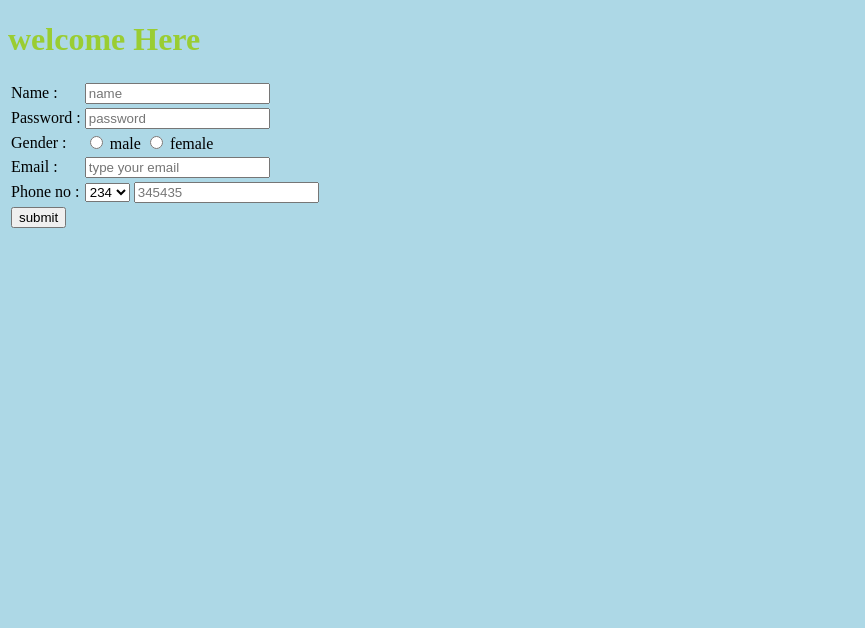
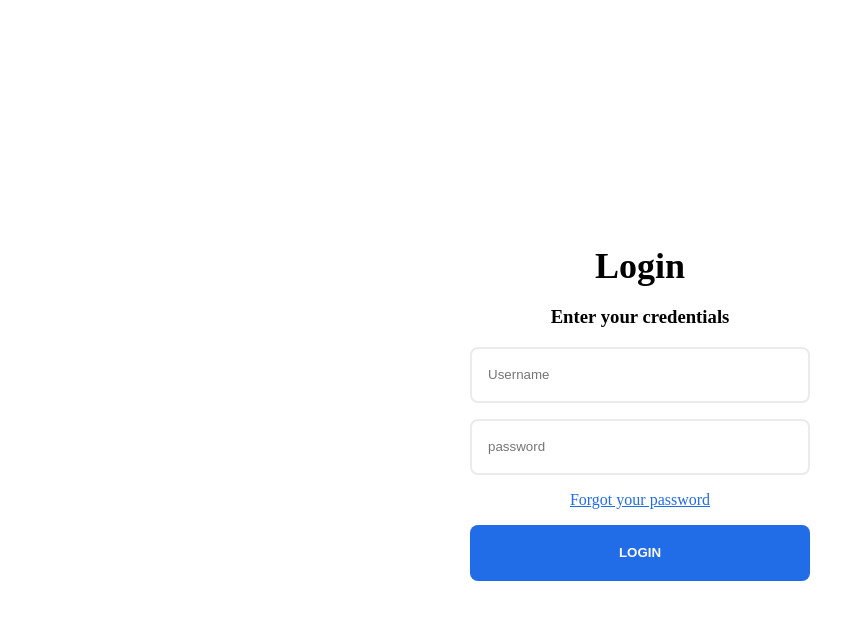
Before and after one commit to loveadewunmi/Love-, a plain HTML site: page index.html in a window 1280 px wide. Shown: the whole page, without its empty margins (0-865 px from the left). Drawn offline with Linux system fonts and the light colour scheme.

Commit message:
login form
well styled

```diff
--- a/index.html
+++ b/index.html
@@ -1,64 +1,26 @@
 <!DOCTYPE html>
 <html>
     <head>
-      <title> my reg form </title>
+        <link rel="stylesheet" href="style.css">
     </head>
-    <link rel="stylesheet" href="style.css">
-    <h1> welcome Here </h1>
     <body>
-        <table>
-            <tr>
-                <td>
-                    Name :
-                </td>
-                <td>
-                    <input type="name" placeholder="name">
-                </td>
-            </tr>
-            <tr>
-                <td>
-                    Password :
-                </td>
-                <td>
-                    <input type="password" placeholder="password" name="">
-                </td>
-            </tr>
-            <tr>
-                <td>
-                    Gender :
-                </td>
-                <td>
-                    <input type="radio" gender="name"> male
-                    <input type="radio" gender="name"> female
-                </td>
-            </tr>
-            <tr>
-                <td>
-                    Email :
-                </td>
-                <td>
-                    <input type="email" placeholder="type your email" name="">
-                </td>
-            </tr>
-            <tr>
-                <td>
-                    Phone no :
-                </td>
-                <td>
-                    <select>
-                        <option>234</option>
-                        <option>345</option>
-                        <option>456</option>
-                        <option>567</option>
-                    </select>
-                    <input type="phone" placeholder="345435" name="">
-                </td>
-            </tr>
-            <tr>
-                <td>
-                <input type="submit" value="submit">
-                </td>
-            </tr>
-        </table>
+        <div class="login-card">
+            <h2>Login</h2>
+            <h3>Enter your credentials</h3>
+            <form class="login-form">
+                <input
+                type="text"
+                 placeholder="Username"
+                 />
+                <input
+                type="password"
+                placeholder="password"
+                />
+                <a href="#">
+                    Forgot your password
+                </a>
+                <button>LOGIN</button>
+            </form>
+        </div>
     </body>
 </html>
--- a/style.css
+++ b/style.css
@@ -1,7 +1,87 @@
+* {  box-sizing: border-box;}
+html, body {
+    height: 100%;
+}
+
+a, button {
+    cursor: pointer;
+}
+@keyframes pan {
+    100% { background-position: 15% 50%;}
+}
+
 body {
-    background-color: lightblue;
+    display: grid;
+    place-items: center;
+    margin: 0;
+    padding: 0 24px;
+    background-image: none;
+    background-repeat: no-repeat;
+    background-size: cover;
+    animation: pan 6s infinite alternate linear;
 }
-h1 {
-    color:yellowgreen ;
-    text-align:middle;
+
+@media (width >= 500px) {
+    body {
+        padding: 0;
+    }
 }
+
+.login-card {
+    width: 100%;
+    padding: 70px 30px 44px;
+    border-radius: 24px;
+    background: #ffffff;
+    text-align: center;
+}
+
+@media ( width >=500px) {
+    .login-card {
+        margin:0;
+        width: 400px;
+    }
+}
+
+.login-card > h2 {
+    margin: 0 0 12px;
+    font-size: 36px;
+    font-weight: 600;
+}
+
+..login-card > h3 {
+    margin: 0 0 30px;
+    font-weight: 500;
+    font-size: 16px;
+
+    color: rgba(0, 0, 0, 0.38);
+}
+
+.login-form {
+    width: 100%;
+    margin: 0;
+    display: grid;
+    gap: 16px;
+}
+
+.login-form > a { color: #216ce7;}
+
+.login-form > input,
+.login-form > button {
+    width: 100%;
+    height: 56px;
+    padding: 0 16px;
+    border-radius: 8px;
+}
+
+.login-form > input {
+    border: 2px solid #ebebeb;
+}
+
+.login-form > button {
+    width: 100%;
+    height: 56px;
+    border: 0;
+    background: #216ce7;
+    color: #f9f9f9;
+    font-weight: 600;
+}
```
